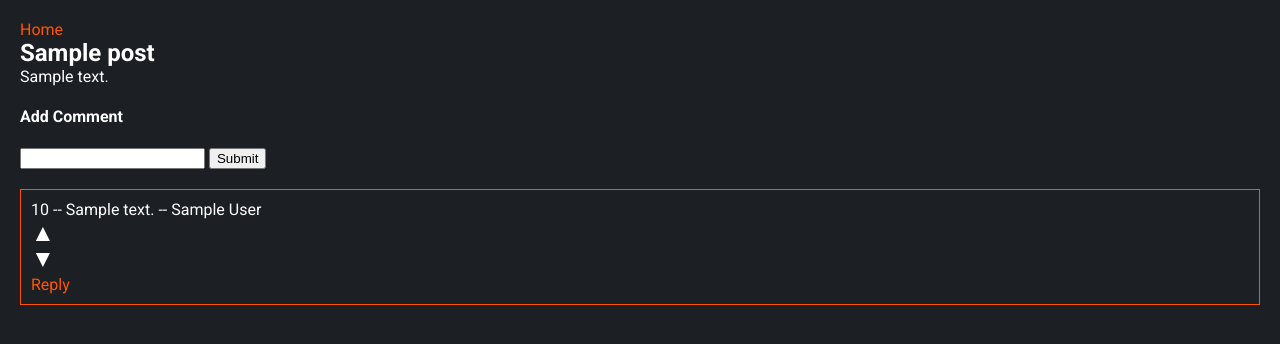
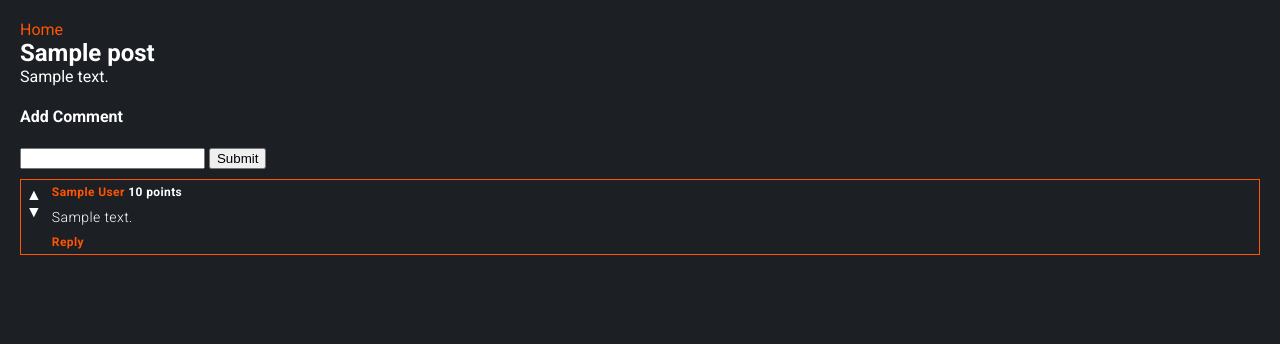
Before and after one commit to mikeyshean/django-reddit, a Django app: page /r/1/post/1/ in a window 1280 px wide. Shown: the top 344 px of the page. Run offline with Django 3.2, Linux system fonts and the light colour scheme; tables that the repository leaves empty hold one stand-in row (values such as "Sample post"); data that the repository does not hold is empty.

Commit message:
Add nested comments CSS.

```diff
--- a/my_reddit/static/my_reddit/style.css
+++ b/my_reddit/static/my_reddit/style.css
@@ -17,7 +17,8 @@ ul {
 }
 
 ul ul {
-  padding-left: 40px;
+  padding-left: 35px;
+  clear: both;
 }
 
 body {
@@ -51,6 +52,10 @@ a:hover {
   clear: both;
 }
 
+.left {
+  float: left;
+}
+
 .main-list-item {
   border: 1px solid #f50;
   border-top: none;
@@ -76,15 +81,7 @@ a:hover {
 }
 
 .main-list {
-  margin-top: 20px;
-}
-
-.vote-item > * {
-  float: left;
-}
-
-.vote-buttons {
-  text-align: center;
+  margin: 10px 0;
 }
 
 .vote-form > button {
@@ -102,6 +99,34 @@ a:hover {
   color: #f50;
 }
 
-.vote-buttons > * {
-  display: block;
+.vote-buttons {
+  text-align: center;
 }
+
+/* Comment Styles */
+
+.comment-separator {
+  clear: both;
+}
+
+.comment-content {
+  margin-left: 10px;
+  font-size: 12px;
+  font-weight: 700;
+  letter-spacing: .4;
+}
+
+.comment-content .comment-text {
+  font-size: 14px;
+  font-weight: 300;
+  margin: 10px 0;
+}
+
+.comment-item {
+  padding: 5px;
+  overflow: hidden;
+}
+
+.comment-item button {
+  font-size: 16px;
+}
--- a/my_reddit/templates/my_reddit/index.html
+++ b/my_reddit/templates/my_reddit/index.html
@@ -6,6 +6,6 @@
 
 <ul class='main-list'>
   {% for sub in subs_list%}
-      <li class='main-list-item'><a href="{% url 'my_reddit:sub' sub.id %}">{{ sub.name }}</a></li>
+      <li class='main-list-item group'><a href="{% url 'my_reddit:sub' sub.id %}">{{ sub.name }}</a></li>
   {% endfor %}
 </ul>
--- a/my_reddit/templates/my_reddit/partials/comment.html
+++ b/my_reddit/templates/my_reddit/partials/comment.html
@@ -1,6 +1,7 @@
 {% load dict_extras %}
 
-{{ votes }} -- {{ comment.comment_text }} -- {{ comment.author.name }}
+
+<div class="vote-buttons left">
   <form class="vote-form" action="{% url 'my_reddit:comment_vote' comment.id 'upvote' %}" method="post">
     {% csrf_token %}
     <button type="submit" name="button">&#x25B2;</button>
@@ -9,13 +10,24 @@
     {% csrf_token %}
     <button type="submit" name="button">&#x25B2;</button>
   </form>
+</div>
+
+<div class="comment-content left">
+  <span class="comment-author"><a href="#">{{ comment.author.name }}</a>  {{ votes }} points</span>
+  <div class="comment-text">
+    {{ comment.comment_text }}
+  </div>
 
 <a href="{% url 'my_reddit:comment' comment.id %}">Reply</a>
 
+</div>
+
+
 {% if comments|get_values:comment.id %}
-  <ul class="main-list">
+<div class="comment-separator"></div>
+  <ul class="main-list comment-list">
     {% for comment_dict in comments|get_values:comment.id %}
-      <li class="main-list-item">{% include 'my_reddit/partials/comment.html' with comments=comments comment=comment_dict.comment votes=comment_dict.vote_count%}</li>
+      <li class="main-list-item comment-item group">{% include 'my_reddit/partials/comment.html' with comments=comments comment=comment_dict.comment votes=comment_dict.vote_count%}</li>
     {% endfor %}
   </ul>
 {% endif %}
--- a/my_reddit/templates/my_reddit/post_show.html
+++ b/my_reddit/templates/my_reddit/post_show.html
@@ -11,9 +11,9 @@
 
 {% include 'my_reddit/partials/comment_form.html' with parent=True %}
 
-<ul class="main-list">
+<ul class="main-list comment-list">
   {% for comment_dict in comments|get_values:None %}
-    <li class="main-list-item">
+    <li class="main-list-item comment-item group">
       {% include 'my_reddit/partials/comment.html' with comments=comments comment=comment_dict.comment votes=comment_dict.vote_count %}
     </li>
   {% endfor %}
--- a/my_reddit/templates/my_reddit/sub_show.html
+++ b/my_reddit/templates/my_reddit/sub_show.html
@@ -2,10 +2,10 @@
 {% include 'my_reddit/partials/nav.html' %}
 <h1>{{ sub.name }}</h1>
 <a href="{% url 'my_reddit:new_post' sub.id %}">Create New Post</a>
-<ul class='main-list'>
+<ul class="main-list">
   {% for post in posts %}
-      <li class='main-list-item vote-item group'>
-        <div class="vote-buttons">
+      <li class="main-list-item vote-item group">
+        <div class="vote-buttons left">
           <form class="vote-form" action="{% url 'my_reddit:post_vote' post.post.sub_id post.post.id 'upvote' %}" method="post">
             {% csrf_token %}
             <button type="submit" name="button">&#x25B2;</button>
```
Lines whose indentation alone changed are shown as unchanged.
